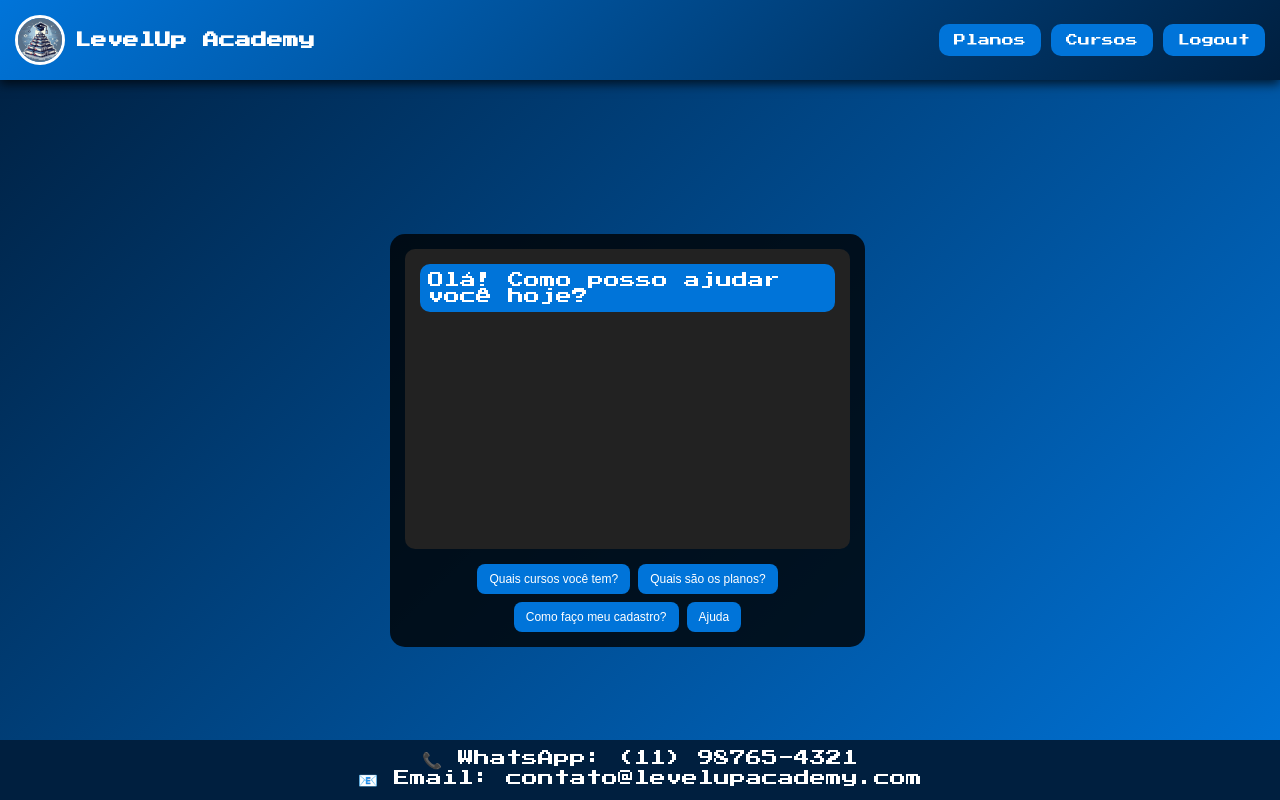
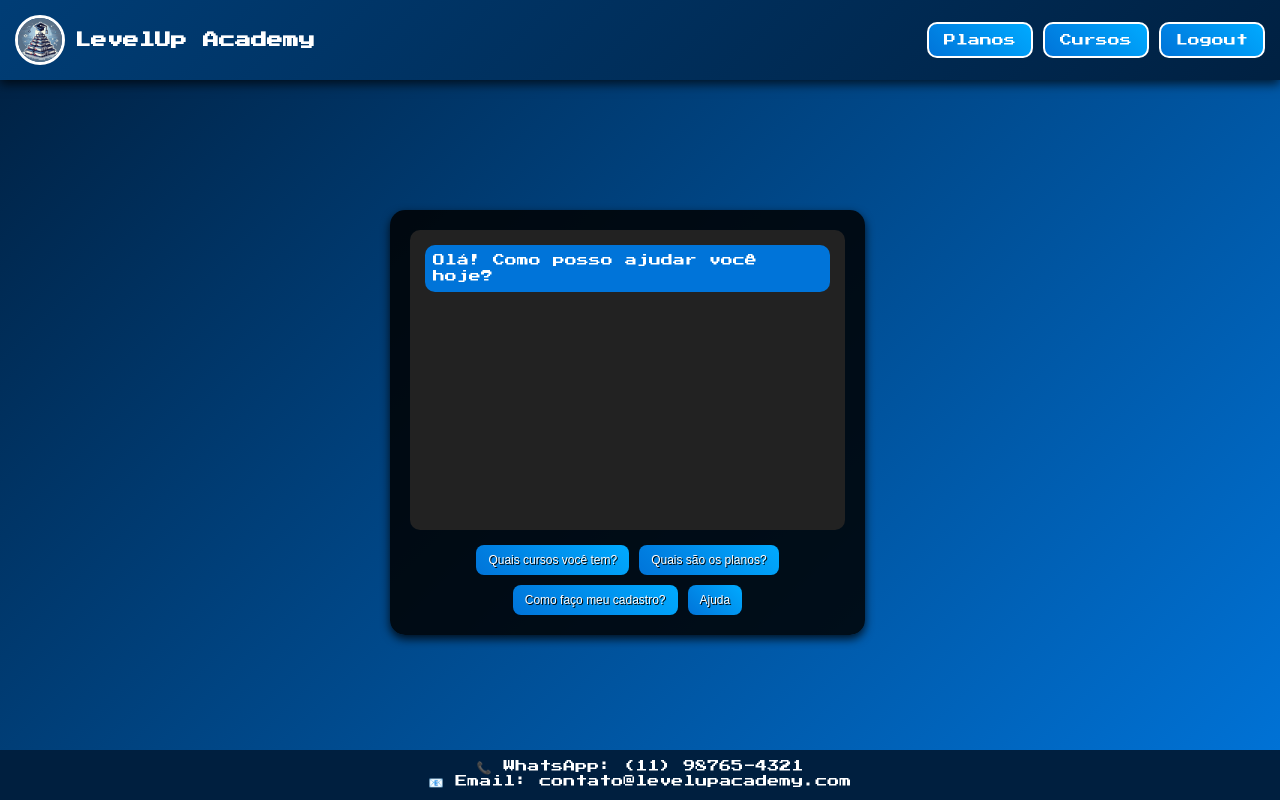
Before and after one commit to Skil-xp/LevelUp-Academy, a plain HTML site: page atendimento.html in a window 1280 px wide. Drawn offline with Linux system fonts and the light colour scheme.

Commit message:
Update atendimento.html

```diff
--- a/atendimento.html
+++ b/atendimento.html
@@ -6,12 +6,15 @@
   <title>Atendimento - LevelUp Academy</title>
   <link href="https://fonts.googleapis.com/css2?family=Press+Start+2P&display=swap" rel="stylesheet">
   <style>
+    /* Reset e configurações básicas */
     * {
       margin: 0;
       padding: 0;
       box-sizing: border-box;
     }
-
+    html {
+      scroll-behavior: smooth;
+    }
     body {
       font-family: 'Press Start 2P', cursive;
       background: linear-gradient(135deg, #001f3f, #0074D9);
@@ -20,9 +23,10 @@
       display: flex;
       flex-direction: column;
       align-items: center;
-      justify-content: center;
+      padding-top: 120px;
+      overflow-x: hidden;
     }
-
+    /* Header */
     header {
       position: fixed;
       top: 0;
@@ -30,19 +34,23 @@
       width: 100%;
       padding: 15px;
       background: linear-gradient(-45deg, #001f3f, #0074D9);
+      background-size: 300% 300%;
+      animation: headerGradient 5s infinite alternate;
       display: flex;
       align-items: center;
       justify-content: space-between;
-      box-shadow: 0px 4px 10px rgba(0, 0, 0, 0.7);
+      flex-wrap: wrap;
+      box-shadow: 0 4px 10px rgba(0, 0, 0, 0.7);
       z-index: 100;
-      flex-wrap: wrap;
     }
-
+    @keyframes headerGradient {
+      0% { background-position: 0% 50%; }
+      100% { background-position: 100% 50%; }
+    }
     .logo-container {
       display: flex;
       align-items: center;
     }
-
     .logo-container img {
       width: 50px;
       height: 50px;
@@ -50,38 +58,45 @@
       border: 3px solid white;
       margin-right: 10px;
     }
-
-    header nav {
+    header h1 {
+      font-size: 16px;
+    }
+    header h1 a {
+      text-decoration: none;
+      color: white;
+    }
+    nav {
       display: flex;
       gap: 10px;
       flex-wrap: wrap;
       justify-content: center;
     }
-
-    header nav a {
+    nav a {
       text-decoration: none;
       color: #fff;
       padding: 10px 15px;
-      background: #0074D9;
+      background: linear-gradient(45deg, #0074D9, #00aaff);
       border-radius: 10px;
-      transition: transform 0.3s, background 0.3s;
+      transition: transform 0.3s, background 0.3s, box-shadow 0.3s;
       font-size: 12px;
+      border: 2px solid white;
+      cursor: pointer;
     }
-
-    header nav a:hover {
+    nav a:hover {
       transform: scale(1.1);
-      background: #00aaff;
+      background: linear-gradient(45deg, #00aaff, #0074D9);
+      box-shadow: 0 0 15px rgba(0, 195, 255, 0.8);
     }
-
+    /* Chat Container */
     .chat-container {
       width: 95%;
       max-width: 500px;
-      background: rgba(0, 0, 0, 0.8);
-      padding: 15px;
+      background: rgba(0, 0, 0, 0.85);
+      padding: 20px;
       border-radius: 15px;
-      margin-top: 80px;
+      margin-top: 90px;
+      box-shadow: 0 4px 10px rgba(0, 0, 0, 0.8);
     }
-
     .chatbox {
       background: #222;
       border-radius: 10px;
@@ -90,41 +105,48 @@
       overflow-y: auto;
       margin-bottom: 15px;
     }
-
     .chat-message {
       padding: 8px;
       margin-bottom: 10px;
       border-radius: 10px;
+      font-size: 12px;
+      line-height: 1.3;
     }
-
     .chatbot-message {
       background-color: #0074D9;
-      color: white;
+      color: #fff;
+      text-align: left;
     }
-
     .user-message {
       background-color: #444;
-      color: white;
+      color: #fff;
       align-self: flex-end;
+      text-align: right;
     }
-
+    /* Botões de atalho */
     .button-container {
       display: flex;
       flex-wrap: wrap;
-      gap: 8px;
+      gap: 10px;
       justify-content: center;
     }
-
     .quick-button {
-      background-color: #0074D9;
+      background: linear-gradient(45deg, #0074D9, #00aaff);
       color: white;
       padding: 8px 12px;
       border-radius: 8px;
       border: none;
       cursor: pointer;
       font-size: 12px;
+      transition: transform 0.3s, background 0.3s, box-shadow 0.3s;
+      text-shadow: 1px 1px 0px #000;
     }
-
+    .quick-button:hover {
+      transform: scale(1.1);
+      background: linear-gradient(45deg, #00aaff, #0074D9);
+      box-shadow: 0 0 15px rgba(0, 195, 255, 0.8);
+    }
+    /* Footer */
     footer {
       text-align: center;
       padding: 10px;
@@ -132,6 +154,7 @@
       background: #001f3f;
       position: fixed;
       bottom: 0;
+      font-size: 12px;
     }
   </style>
 </head>
@@ -139,12 +162,12 @@
   <header>
     <div class="logo-container">
       <img src="logo.jpg" alt="Logo LevelUp Academy">
-      <h1 style="font-size: 16px;"><a href="index.html" style="text-decoration: none; color: white;">LevelUp Academy</a></h1>
+      <h1><a href="index.html">LevelUp Academy</a></h1>
     </div>
     <nav>
       <a href="planos.html">Planos</a>
       <a href="curso.html">Cursos</a>
-      <a class="navigation" href="login.html" onclick="logout()">Logout</a>
+      <a href="login.html" onclick="logout()">Logout</a>
     </nav>
   </header>
 
@@ -170,7 +193,7 @@
   <script>
     function sendQuickMessage(message) {
       const chatbox = document.getElementById("chatbox");
-      const userMessage = `<div class='chat-message user-message'>${message}</div>`;
+      const userMessage = `<div class="chat-message user-message">${message}</div>`;
       chatbox.innerHTML += userMessage;
       chatbox.scrollTop = chatbox.scrollHeight;
 
@@ -190,9 +213,10 @@
             botResponse = "Se precisar de suporte técnico, entre em contato pelo nosso e-mail ou WhatsApp.";
             break;
           default:
-            botResponse = "Desculpe, não entendi. Você pode reformular sua pergunta?";
+            botResponse = "Desculpe, não entendi. Pode reformular sua pergunta?";
         }
-        chatbox.innerHTML += `<div class='chat-message chatbot-message'>${botResponse}</div>`;
+        const botMessage = `<div class="chat-message chatbot-message">${botResponse}</div>`;
+        chatbox.innerHTML += botMessage;
         chatbox.scrollTop = chatbox.scrollHeight;
       }, 1000);
     }
```
